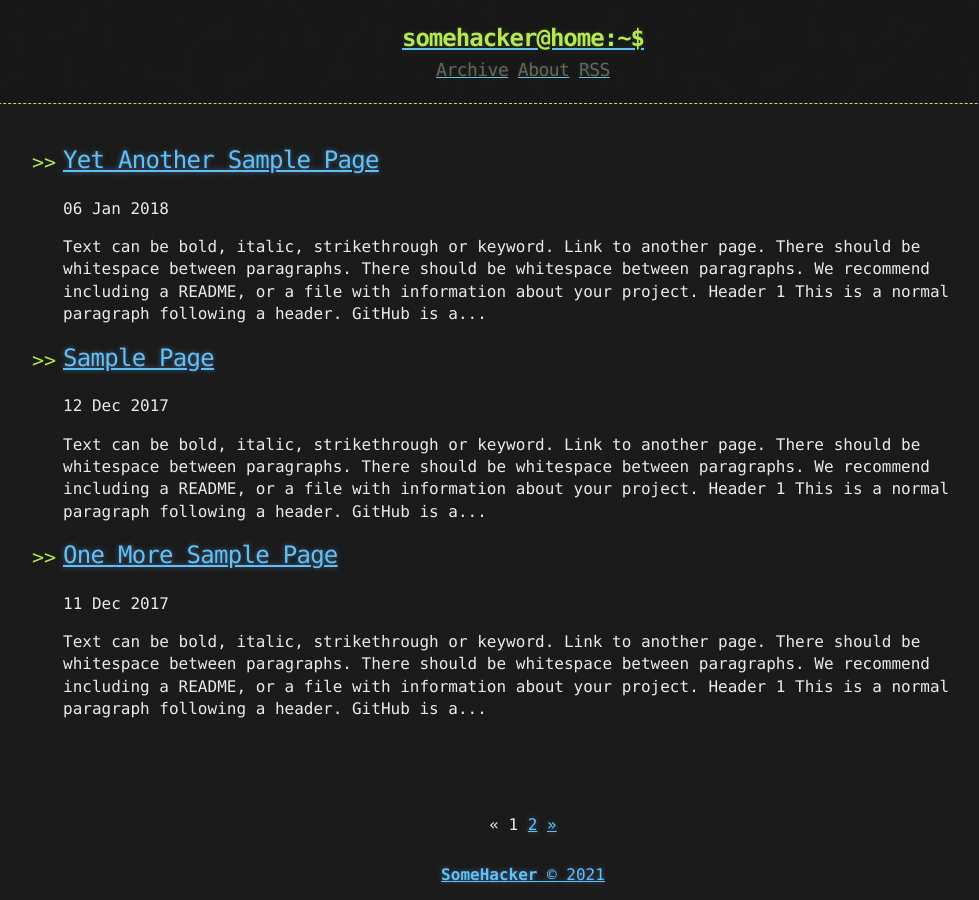
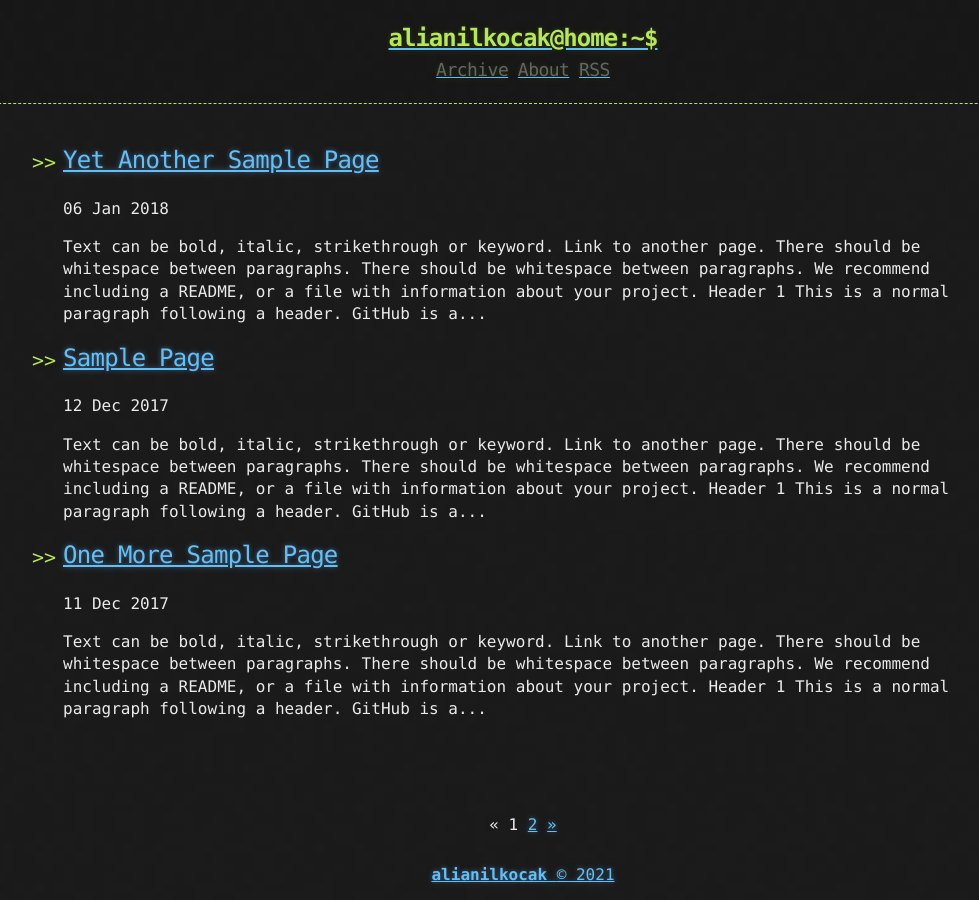
Before and after one commit to AliAnilKocak/alianilkocak.github.io, a Jekyll site: the page built from index.html, in a window 1280 px wide. Shown: the whole page, without its empty margins (117-1096 px from the left). Built offline with Jekyll 4.4.1, drawn with Linux system fonts in a browser that asks for light colours; the list of posts is cut into pages by our own code.

Commit message:
config edit

```diff
--- a/_config.yml
+++ b/_config.yml
@@ -1,9 +1,9 @@
-title: Hacker-Blog
-description: "A Jekyll Blog Theme For Hackers"
+title: Ali Anıl Koçak
+description: "Ali Anıl Koçak Kişisel Blog"
 author:
-  name: "SomeHacker"
-  email: "someone@somewebsite.somedomain"
-  url: "https://ashishchaudhary.in/hacker-blog"
+  name: "AliAnilKocak"
+  email: "alianilkocak@gmail.com"
+  url: "https://alianilkocak.github.io/"
 
 baseurl: /
 
@@ -28,5 +28,5 @@ plugins:
   - jekyll-sitemap
 
 # Custom variables
-owner : "SomeHacker"
-year : "2020"
+owner : "alianilkocak"
+year : "2021"
```
